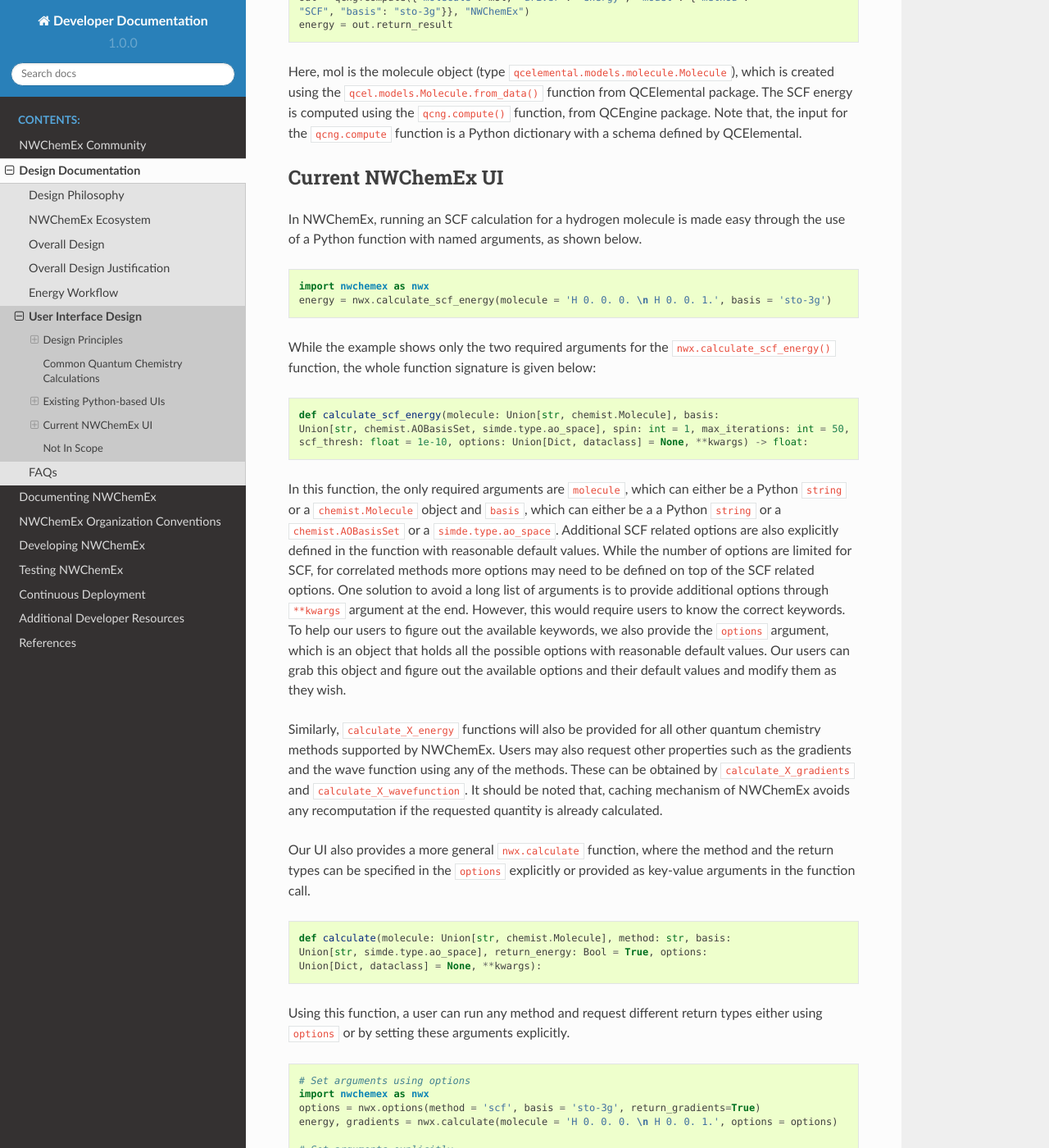
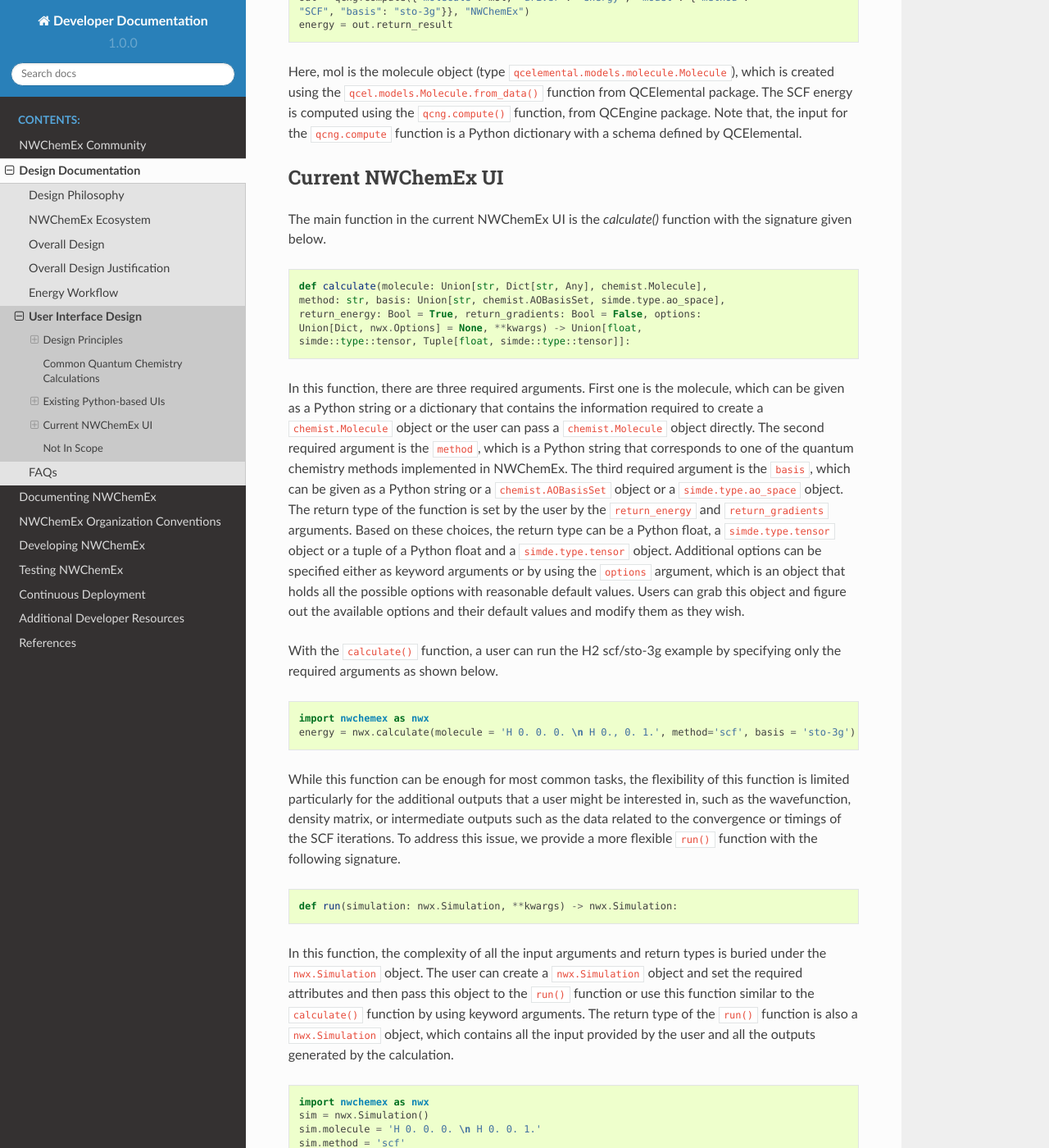
Before and after one commit to NWChemEx/.github, a Sphinx documentation site: the page built from docs/source/design/ui_design.rst, in a window 1280 px wide and 1400 px high, scrolled down 4940 px. Shown: the whole window at 82% size. Built offline with Sphinx 7.4.7 and the Read the Docs theme 2.0.0, drawn with Linux system fonts in a browser that asks for light colours; some of the changed text lies outside the part shown.

Commit message:
Update calculate function and add run function
as a suggestion for a more flexible alternative.

```diff
--- a/docs/source/design/ui_design.rst
+++ b/docs/source/design/ui_design.rst
@@ -255,69 +255,85 @@ dictionary with a schema defined by QCElemental.
 Current NWChemEx UI
 ********************
 
-In NWChemEx, running an SCF calculation for a hydrogen molecule is made easy
-through the use of a Python function with named arguments, as shown below.
+The main function in the current NWChemEx UI is the `calculate()` function with
+the signature given below.
+
+.. code-block:: python
+
+    def calculate(molecule: Union[str, Dict[str, Any], chemist.Molecule],
+    method: str, basis: Union[str, chemist.AOBasisSet, simde.type.ao_space],
+    return_energy: Bool = True, return_gradients: Bool = False, options:
+    Union[Dict, nwx.Options] = None, **kwargs) -> Union[float,
+    simde::type::tensor, Tuple[float, simde::type::tensor]]:
+
+In this function, there are three required arguments. First one is the molecule,
+which can be given as a Python string or a dictionary that contains the
+information required to create a ``chemist.Molecule`` object or the user can
+pass a ``chemist.Molecule`` object directly. The second required argument is the
+``method``, which is a Python string that corresponds to one of the quantum
+chemistry methods implemented in NWChemEx. The third required argument is the
+``basis``, which can be given as a Python string or a ``chemist.AOBasisSet``
+object or a ``simde.type.ao_space`` object. The return type of the function is
+set by the user by the ``return_energy`` and ``return_gradients`` arguments.
+Based on these choices, the return type can be a Python float, a
+``simde.type.tensor`` object or a tuple of a Python float and a
+``simde.type.tensor`` object. Additional options can be specified either as
+keyword arguments or by using the ``options`` argument, which is an object that
+holds all the possible options with reasonable default values. Users can
+grab this object and figure out the available options and their default values
+and modify them as they wish.
+
+With the ``calculate()`` function, a user can run the H2 scf/sto-3g example by
+specifying only the required arguments as shown below.
 
 .. code-block:: python
 
     import nwchemex as nwx
-    energy = nwx.calculate_scf_energy(molecule = 'H 0. 0. 0. \n H 0. 0. 1.', basis = 'sto-3g')
+    energy = nwx.calculate(molecule = 'H 0. 0. 0. \n H 0., 0. 1.', method='scf', basis = 'sto-3g')
 
-While the example shows only the two required arguments for the ``nwx.calculate_scf_energy()``
-function, the whole function signature is given below:
+While this function can be enough for most common tasks, the flexibility of this
+function is limited particularly for the additional outputs that a user might be
+interested in, such as the wavefunction, density matrix, or intermediate outputs
+such as the data related to the convergence or timings of the SCF iterations. To
+address this issue, we provide a more flexible ``run()`` function with the
+following signature.
 
 .. code-block:: python
 
-    def calculate_scf_energy(molecule: Union[str, chemist.Molecule], basis:
-    Union[str, chemist.AOBasisSet, simde.type.ao_space], spin: int = 1, max_iterations: int = 50,
-    scf_thresh: float = 1e-10, options: Union[Dict, dataclass] = None, **kwargs) -> float:
+    def run(simulation: nwx.Simulation, **kwargs) -> nwx.Simulation:
 
-In this function, the only required arguments are ``molecule``, which can either
-be a Python ``string`` or a ``chemist.Molecule`` object and ``basis``, which can
-either be a a Python ``string`` or a ``chemist.AOBasisSet`` or a
-``simde.type.ao_space``. Additional SCF related options are also explicitly
-defined in the function with reasonable default values. While the number of
-options are limited for SCF, for correlated methods more options may need to be
-defined on top of the SCF related options. One solution to avoid a long list of
-arguments is to provide additional options through ``**kwargs`` argument at the
-end. However, this would require users to know the correct keywords. To help our
-users to figure out the available keywords, we also provide the ``options``
-argument, which is an object that holds all the possible options with reasonable
-default values. Our users can grab this object and figure out the available
-options and their default values and modify them as they wish.
-
-Similarly, ``calculate_X_energy`` functions will also be provided for all other
-quantum chemistry methods supported by NWChemEx. Users may also request other
-properties such as the gradients and the wave function using any of the methods.
-These can be obtained by ``calculate_X_gradients`` and
-``calculate_X_wavefunction``. It should be noted that, caching mechanism of
-NWChemEx avoids any recomputation if the requested quantity is already calculated.
-
-Our UI also provides a more general ``nwx.calculate`` function, where the method
-and the return types can be specified in the ``options`` explicitly or provided
-as key-value arguments in the function call.
+In this function, the complexity of all the input arguments and return types is
+buried under the ``nwx.Simulation`` object. The user can create a
+``nwx.Simulation`` object and set the required attributes and then pass this
+object to the ``run()`` function or use this function similar to the
+``calculate()`` function by using keyword arguments. The return type of the
+``run()`` function is also a ``nwx.Simulation`` object, which contains all the
+input provided by the user and all the outputs generated by the calculation.
 
 .. code-block:: python
 
-    def calculate(molecule: Union[str, chemist.Molecule], method: str, basis:
-    Union[str, simde.type.ao_space], return_energy: Bool = True, options:
-    Union[Dict, dataclass] = None, **kwargs):
+    import nwchemex as nwx
+    sim = nwx.Simulation()
+    sim.molecule = 'H 0. 0. 0. \n H 0. 0. 1.'
+    sim.method = 'scf'
+    sim.basis = 'sto-3g'
+    sim.return_gradients = True
+    sim.return_wavefunction = True
+    sim = nwx.run(sim)
+    energy = sim.energy
+    gradients = sim.gradients
+    wavefunction = sim.wavefunction
 
-Using this function, a user can run any method and request different return
-types either using ``options`` or by setting these arguments explicitly.
-
+Alternatively with keyword arguments:
 .. code-block:: python
 
-    # Set arguments using options
     import nwchemex as nwx
-    options = nwx.options(method = 'scf', basis = 'sto-3g', return_gradients=True)
-    energy, gradients = nwx.calculate(molecule = 'H 0. 0. 0. \n H 0. 0. 1.', options = options)
+    sim = nwx.run(nwx.Simulation(), molecule = 'H 0. 0. 0. \n H 0. 0. 1.',
+    method='scf', basis = 'sto-3g', return_gradients = True, return_wavefunction
+    = True)
 
-    # Set arguments explicitly
-    import nwchemex as nwx
-    energy, gradients = nwx.calculate(molecule = 'H 0. 0. 0. \n H 0. 0. 1.',
-    method = 'scf', basis = 'sto-3g', return_gradients=True)
-
+For the scenarios where the user needs even more flexibility, we recommend using
+PluginPlay API directly.
 
 Parallel calculations
 =====================
```
